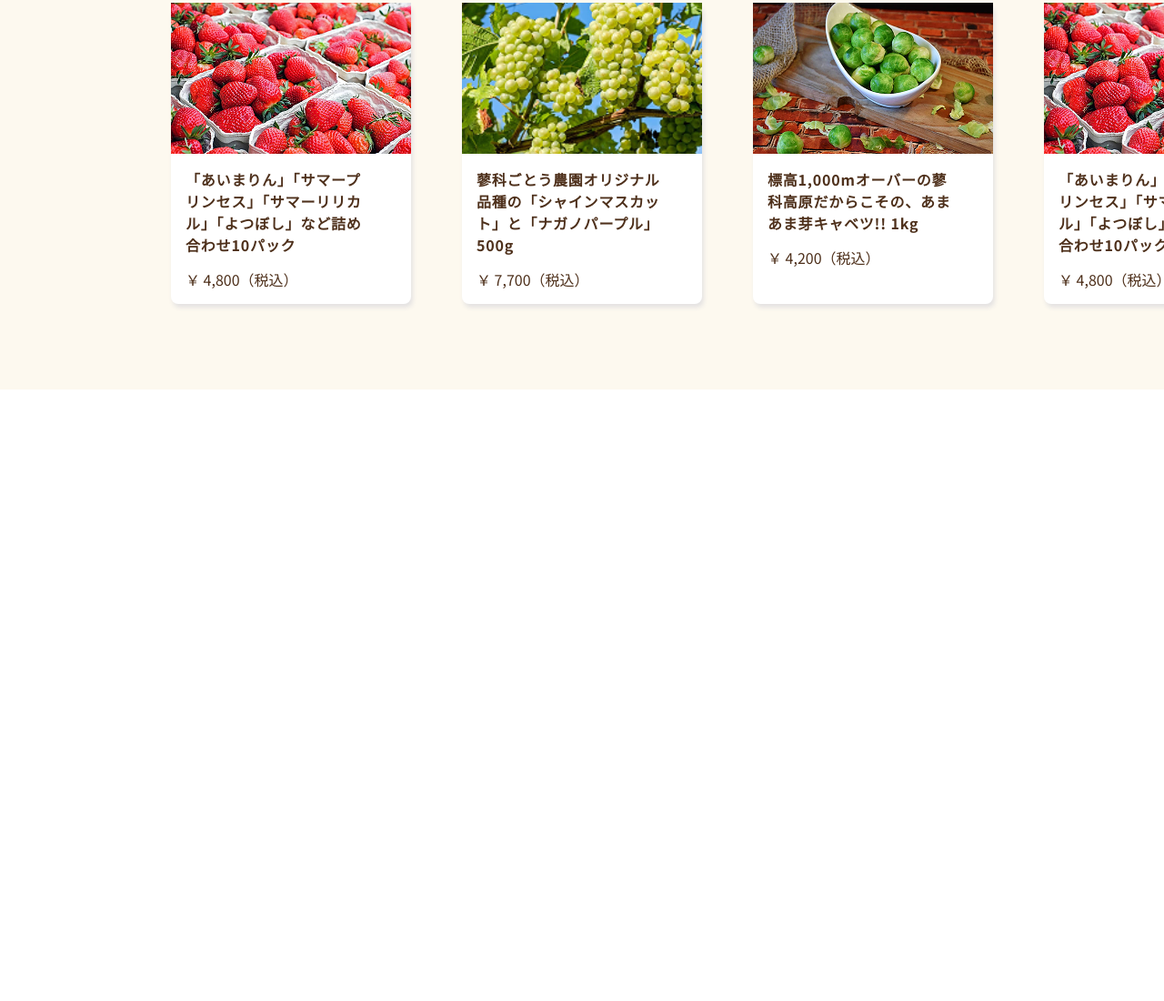
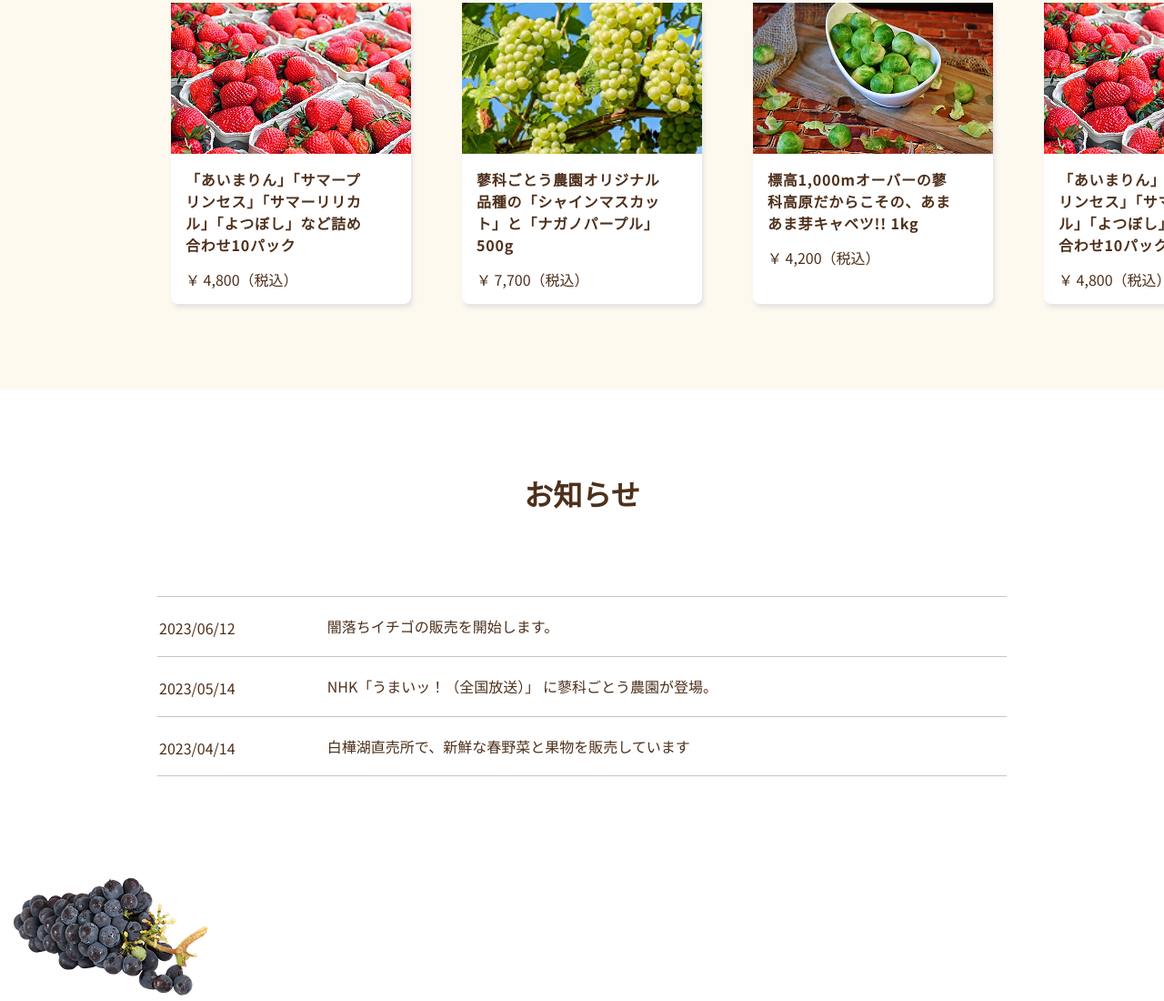
Before and after one commit to juri-max/tyukyu, a plain HTML site: page index.html in a window 1280 px wide. Shown: the part 2126-3226 px from the top of the page at 91% size. Before the commit the page ends 2645 px from the top, so only its background shows below. Drawn offline with nearby package versions, Linux system fonts and the light colour scheme; a web font is replaced by a local one.

Commit message:
middle 調整

```diff
--- a/Scss/layout/_news.scss
+++ b/Scss/layout/_news.scss
@@ -0,0 +1,47 @@
+.news {
+    max-width: 1280px;
+    width: 100%;
+
+    &__inner {
+        width: 934px;
+        height: auto;
+        margin: 0 auto;
+        text-align: center;
+        padding-bottom: 90px;
+        position: relative;
+    }
+
+    &__title {
+        font-size: 32px;
+        padding-bottom: 90px;
+    }
+
+    &__item {
+        display: flex;
+        text-align: left;
+        border-top: 1px solid #C6C6C6;
+
+        &:last-child {
+            border-bottom: 1px solid #C6C6C6;
+        }
+    }
+
+
+    dl {
+        flex-wrap: wrap;
+        width: 100%;
+        line-height: 1.3;
+    }
+
+    dt {
+        padding: 24px 2px 0;
+        width: 20%;
+
+    }
+
+    dd {
+        padding: 22px 0;
+        width: 80%;
+    }
+
+}
--- /dev/null
+++ b/Scss/object/compnent/_insert.scss
@@ -0,0 +1,22 @@
+/*画像の配置*/
+.middel-pic {
+    position: relative;
+    margin-left: auto;
+}
+
+.insert-pic {
+    z-index: 1000;
+    position: absolute;
+    top: 0;
+    left: 50%;
+}
+
+
+.insert-pic_right {
+    display: block;
+}
+
+.insert-pic1 {
+    width: 185px;
+    height: auto;
+}
--- a/index.html
+++ b/index.html
@@ -193,8 +193,28 @@
         </section>
         <!-- お知らせ -->
         <section id="news" class="news">
+            <div class="news__inner">
+                <h2 class="news__title">お知らせ</h2>
+                <dl>
+                    <div class="news__item">
+                        <dt>2023/06/12</dt>
+                        <dd>闇落ちイチゴの販売を開始します。</dd>
+                    </div>
 
+                    <div class="news__item">
+                        <dt>2023/05/14</dt>
+                        <dd>NHK「うまいッ！（全国放送）」 に蓼科ごとう農園が登場。</dd>
+                    </div>
+                    <div class="news__item">
+                        <dt>2023/04/14</dt>
+                        <dd>白樺湖直売所で、新鮮な春野菜と果物を販売しています</dd>
+                    </div>
+                </dl>
+            </div>
         </section>
+        <div class="middel-pic">
+            <img src="img/grapes-middle.png" alt class="insert-pic insert-pic_right insert-pic1" >
+        </div>
         <!-- FAQ -->
         <section id="faq" class="faq">
 
```
Also changed, not shown: css/style.css, 1 other file.
